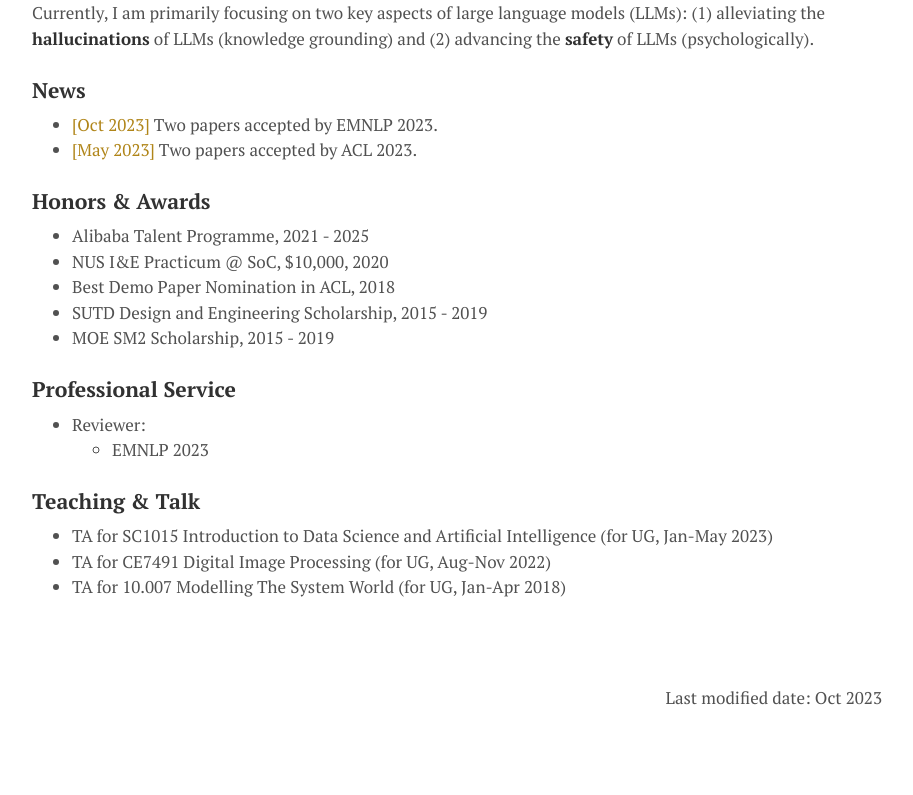
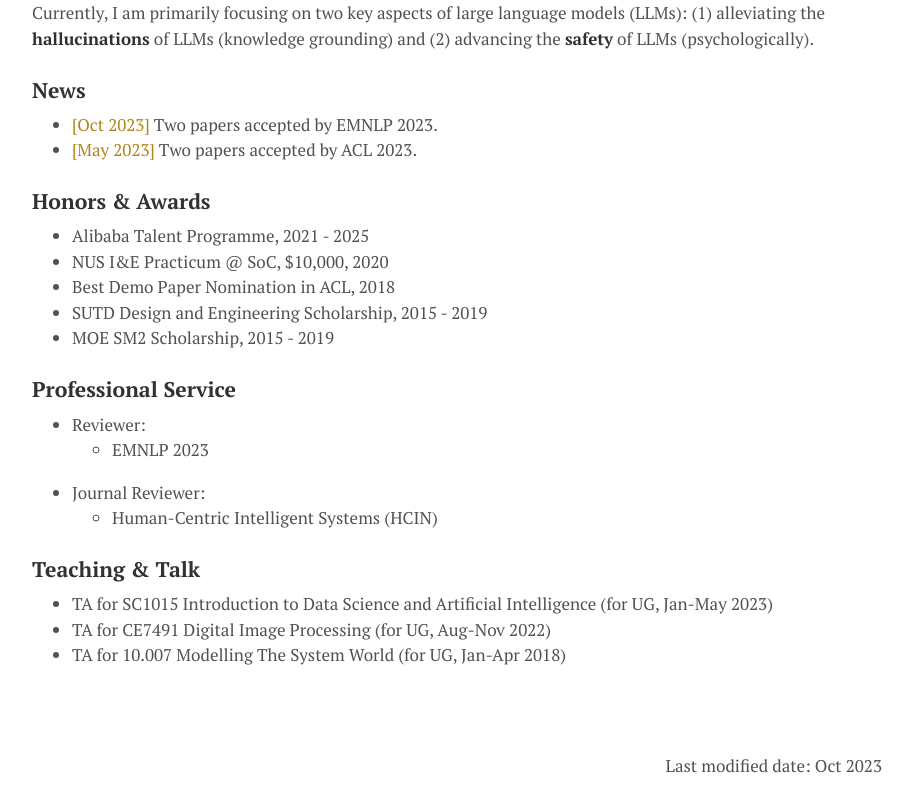
Before and after one commit to xingxuanli/xingxuanli.github.io, a plain HTML site: page index.html in a window 1280 px wide. Shown: the part 675-1470 px from the top of the page, without its empty margins (183-1096 px from the left). Before the commit the page ends 1402 px from the top, so only its background shows below. Drawn offline with nearby package versions, Linux system fonts and the light colour scheme.

Commit message:
Update index.html

```diff
--- a/index.html
+++ b/index.html
@@ -126,14 +126,14 @@
         <!-- <li>SIGKDD, WWW, WSDM</li>
         <li>NeurIPS, AAAI</li> -->
       </ul>
-    <!-- <li> Journal Reviewer:
+    <li> Journal Reviewer:
       <ul>
-        <li> ACM Transactions on Information Systems (TOIS)
-        <li> ACM Transactions on the Web (TWEB)
+        <li>Human-Centric Intelligent Systems (HCIN)</li>
+<!--         <li> ACM Transactions on the Web (TWEB)
         <li> Neurocomputing
-        <li> Transactions on Audio, Speech and Language Processing (TASLP)
+        <li> Transactions on Audio, Speech and Language Processing (TASLP) -->
         </ul>
-    </li> -->
+<!--     </li> -->
   </ul>
 
   <h3><a name="teaching"></a>Teaching & Talk</h3>
```
